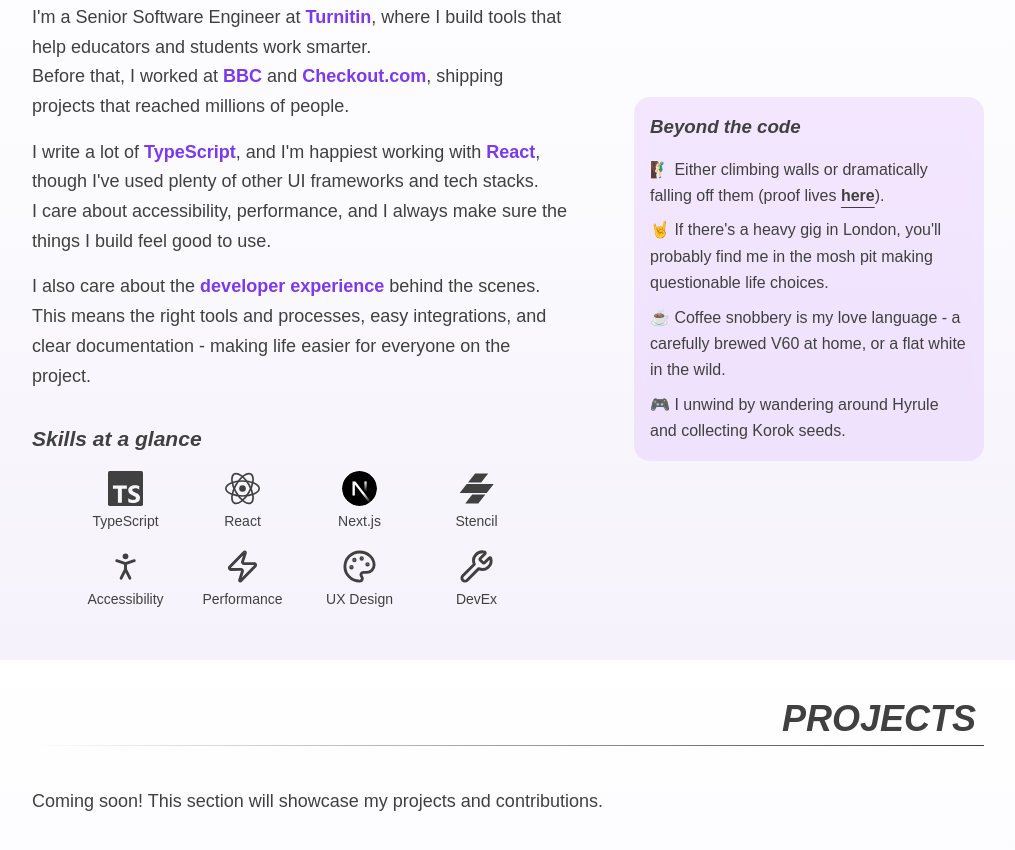
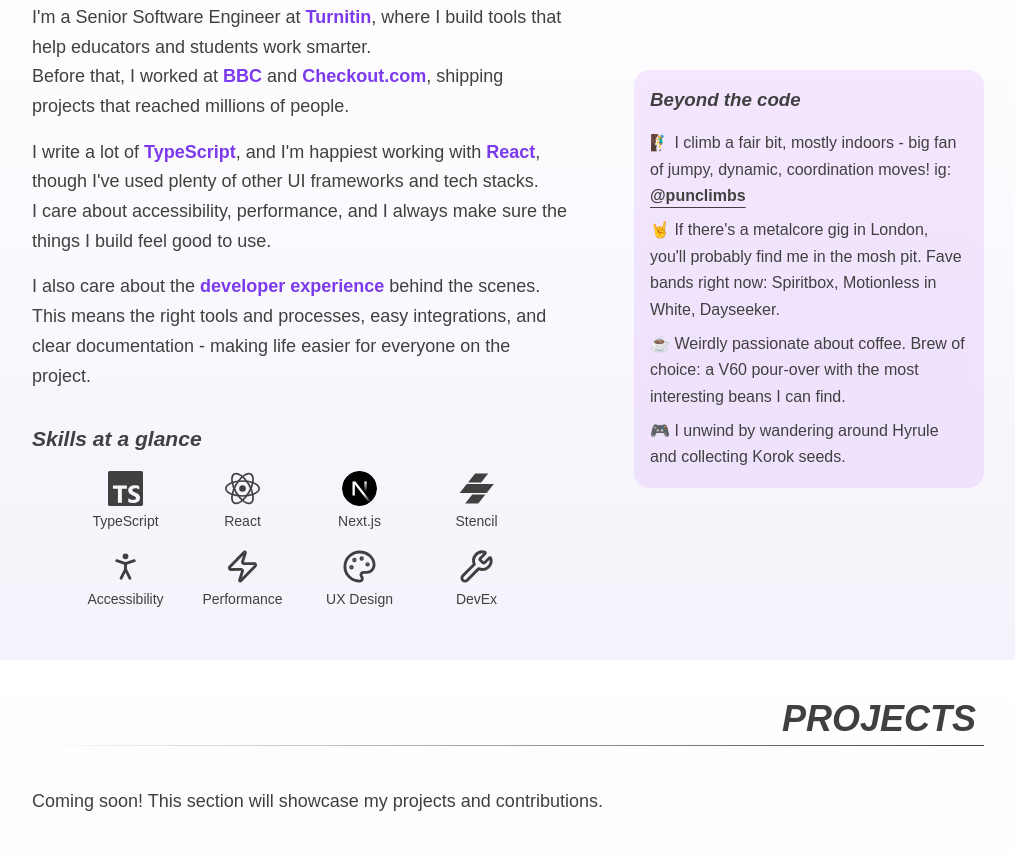
Before and after one commit to punit-shah/punitshah-dev-v2, a React (Vite) app: page / in a window 1280 px wide. Shown: the part 940-1790 px from the top of the page, without its empty margins (168-1183 px from the left). Built offline with nearby package versions, Linux system fonts and the light colour scheme; no server answers; a web font is replaced by a local one.

Commit message:
Make fun facts less cringe

```diff
--- a/src/components/BeyondTheCode/BeyondTheCode.tsx
+++ b/src/components/BeyondTheCode/BeyondTheCode.tsx
@@ -13,24 +13,24 @@ const BeyondTheCode = () => {
 
         <ul className={classes.funFactsList}>
           <li>
-            🧗‍♂️ Either climbing walls or dramatically falling off them (proof
-            lives{' '}
+            🧗‍♂️ I climb a fair bit, mostly indoors - big fan of jumpy, dynamic,
+            coordination moves! ig:{' '}
             <a
-              href="https://www.instagram.com/punclimbs/"
+              href="https://www.instagram.com/punclimbs"
               target="_blank"
               rel="noopener noreferrer"
             >
-              here
+              @punclimbs
             </a>
-            ).
           </li>
           <li>
-            🤘 If there's a heavy gig in London, you'll probably find me in the
-            mosh pit making questionable life choices.
+            🤘 If there's a metalcore gig in London, you'll probably find me in
+            the mosh pit. Fave bands right now: Spiritbox, Motionless in White,
+            Dayseeker.
           </li>
           <li>
-            ☕️ Coffee snobbery is my love language - a carefully brewed V60 at
-            home, or a flat white in the wild.
+            ☕️ Weirdly passionate about coffee. Brew of choice: a V60 pour-over
+            with the most interesting beans I can find.
           </li>
           <li>
             🎮 I unwind by wandering around Hyrule and{' '}
```
